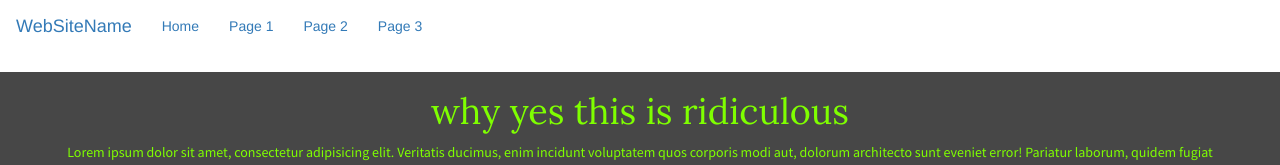
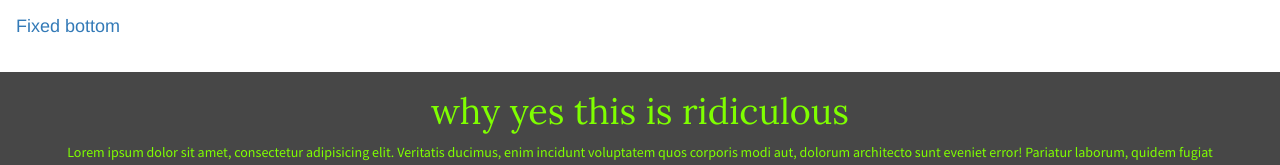
Before and after one commit to cr-allen/play-site, a website: page index.html in a window 1280 px wide. Shown: the top 165 px of the page. Drawn offline with Linux system fonts and the light colour scheme.

Commit message:
compiled scss into css and added navbar

```diff
--- a/index.html
+++ b/index.html
@@ -17,18 +17,8 @@
 <body>
   <!-- begin navbar -->
   <nav class="navbar fixed-bottom navbar-light bg-faded">
-  <div class="container-fluid">
-    <div class="navbar-header">
-      <a class="navbar-brand" href="#">WebSiteName</a>
-    </div>
-    <ul class="nav navbar-nav">
-      <li class="active"><a href="#">Home</a></li>
-      <li><a href="#">Page 1</a></li>
-      <li><a href="#">Page 2</a></li>
-      <li><a href="#">Page 3</a></li>
-    </ul>
-  </div>
-</nav>
+    <a class="navbar-brand" href="#">Fixed bottom</a>
+  </nav>
   <!-- end navbar, begin body content -->
   <div class="background">
     <div class="container-fluid">
--- a/sass/style.scss
+++ b/sass/style.scss
@@ -1,6 +1,7 @@
 $header-font:'Lora', serif;;
 $primary-Fontcolor: #7fff00;
 $text-font: 'Source Sans Pro', sans-serif;
+
 
 .background{
   background-color: rgba(0, 0, 0, 0.72);
```
Also changed, not shown: 1 other file.
